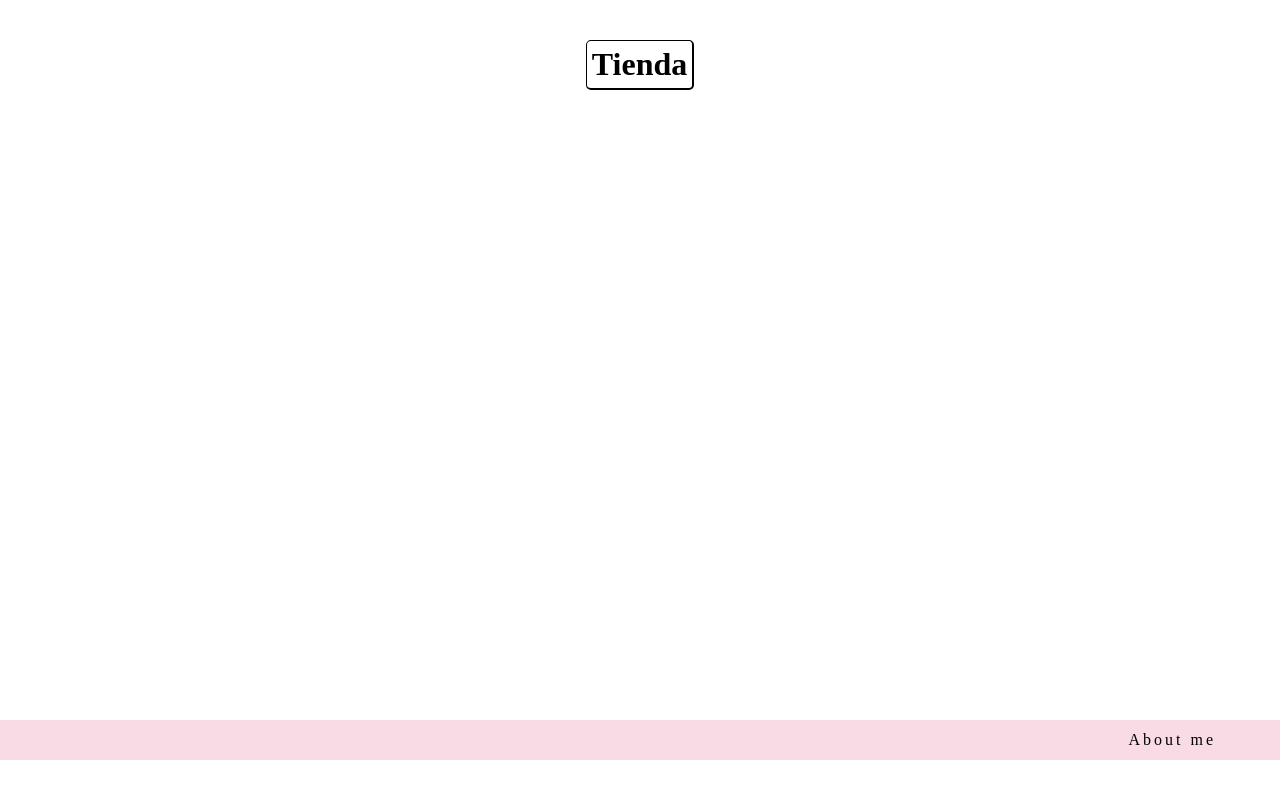
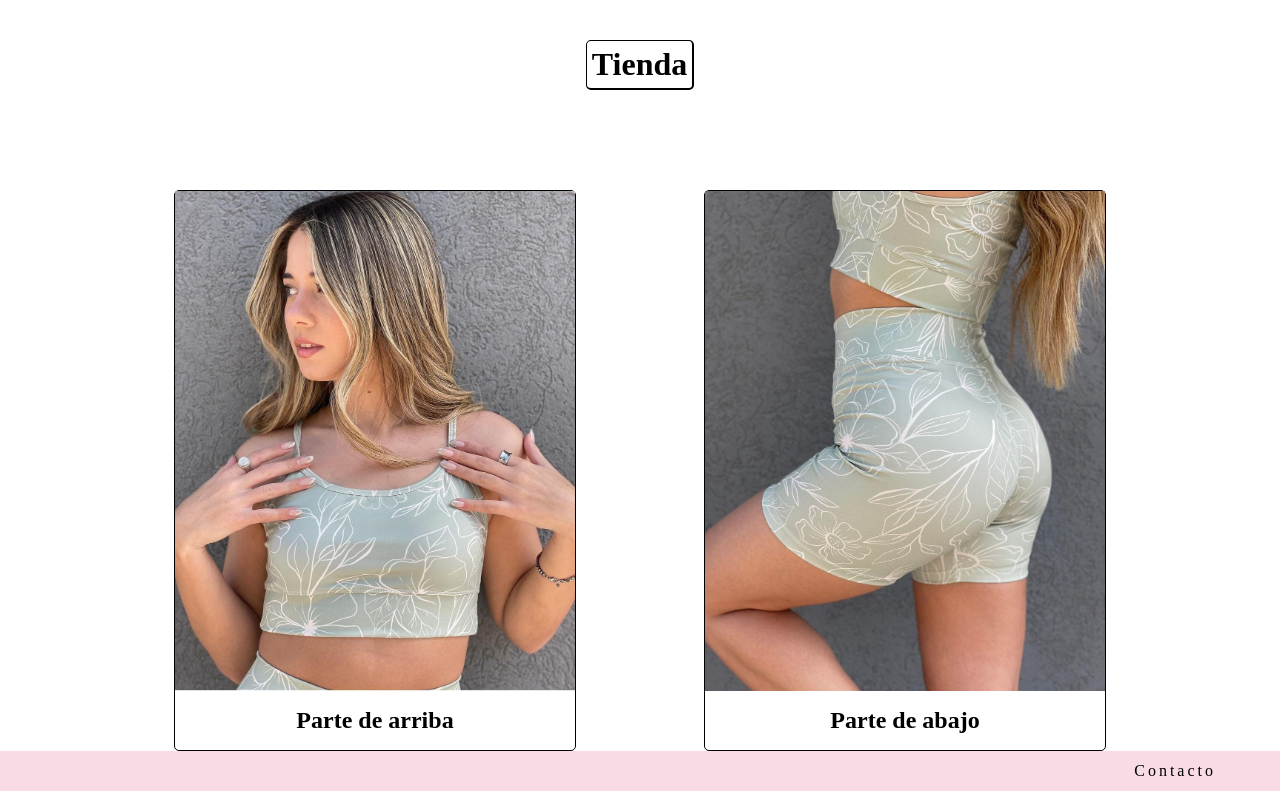
Before and after one commit to Palun7/Attraversiamo, a Django app: page /ventas/ventas/ in a window 1280 px wide. Shown: the part 40-831 px from the top of the page. Before the commit the page ends 800 px from the top, so only its background shows below. Run offline with Django 5.2, Linux system fonts and the light colour scheme.

Commit message:
Update: html(footer, producto_list y ventas/index)

```diff
--- a/project/core/templates/core/components/footer.html
+++ b/project/core/templates/core/components/footer.html
@@ -1,3 +1,3 @@
 <footer class="footer">
-    <a href="">About me</a>
+    <a href="">Contacto</a>
 </footer>
--- a/project/stock/templates/stock/producto_list.html
+++ b/project/stock/templates/stock/producto_list.html
@@ -14,12 +14,12 @@
             {% for producto in productos %}
                 <div class="producto">
                     <div class="contenedor_nombre">
-                        <h3 class="nombre_producto">{{ producto.nombre }} {{ producto.marca }} {{ producto.contenido }} ${{ producto.precio }}</h3>
                         {% if producto.foto %}
-                            <img src="{{ producto.foto.url }}" alt="" width="50px" height="">
+                            <img src="{{ producto.foto.url }}" alt="" width="" height="">
                         {% else %}
                             <div class="imagen_falsa"></div>
                         {% endif %}
+                        <h3 class="nombre_producto">{{ producto.nombre }} {{ producto.marca }} {{ producto.contenido }} ${{ producto.precio }}</h3>
                     </div>
                     <div class="contenedor_opciones">
                         <a href="{% url 'stock:producto_detail' producto.id %}" class="detalle">Detalle del producto</a>
--- a/project/ventas/templates/ventas/index.html
+++ b/project/ventas/templates/ventas/index.html
@@ -1,4 +1,5 @@
 {% extends 'core/base.html' %}
+{% load static %}
 
 {% block title %}
     Ventas
@@ -7,5 +8,19 @@
 {% block content %}
     <main class="contenedor_principal">
         <h1 class="titulo">Tienda</h1>
+        <div class="links">
+            <a href="">
+                <div>
+                    <img src="{% static 'img/arriba.jpeg' %}" alt="" height="" width="400px">
+                    <h2 class="arriba">Parte de arriba</h2>
+                </div>
+            </a>
+            <a href="">
+                <div>
+                    <img src="{% static 'img/abajo.jpeg' %}" alt="" height="" width="400px">
+                    <h2 class="abajo">Parte de abajo</h2>
+                </div>
+            </a>
+        </div>
     </main>
 {% endblock content %}
```
Also changed, not shown: project/db.sqlite3, project/ventas/static/img/abajo.jpeg (added), project/ventas/static/img/arriba.jpeg (added).
